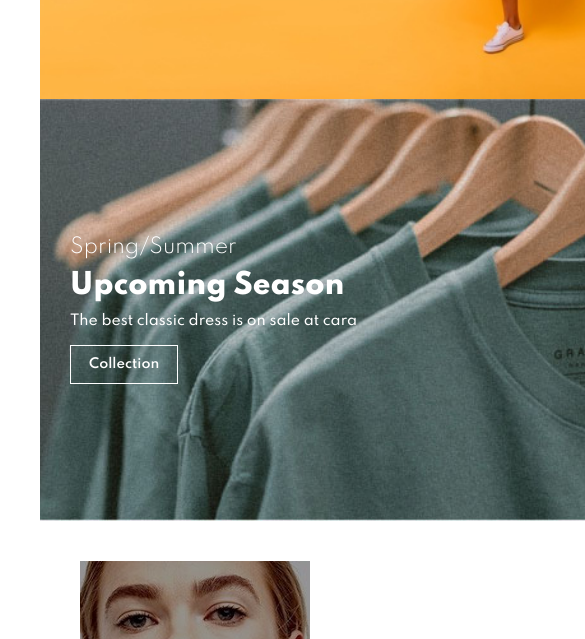
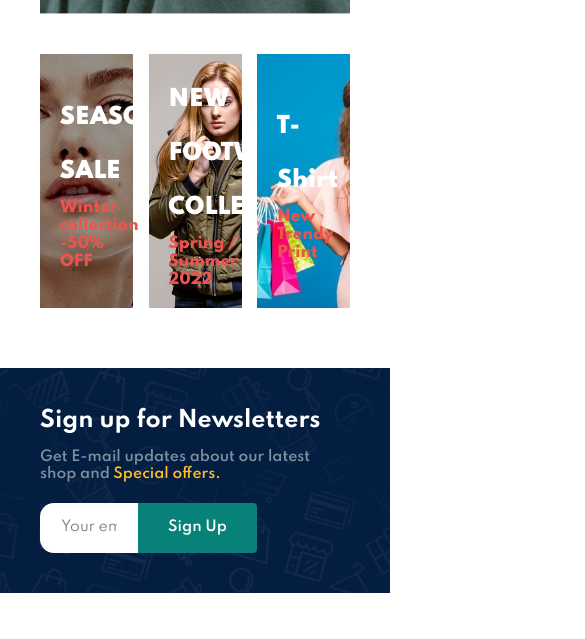
Before and after one commit to YakubuAmidu/EverydayEssential, a website: page index.html in a window 390 px wide. Shown: the part 9664-10303 px from the top of the page, 585 px wide, since content can reach past the window. Drawn offline with Linux system fonts and the light colour scheme; files whose address does not match are found by name.

Commit message:
Initial commit

```diff
--- a/style.css
+++ b/style.css
@@ -611,4 +611,25 @@ footer .copyright {
   #product1 .pro {
     margin: 15px;
   }
+
+  #banner {
+    height: 20vh;
+  }
+
+  #sm-banner .banner-box {
+    min-width: 100%;
+    height: 30vh;
+  }
+
+  #banner3 {
+    padding: 0 40px;
+  }
+
+  #banner3 .banner-box {
+    width: 28%;
+  }
+
+  #newsletter .form {
+    width: 70%;
+  }
 }
```
